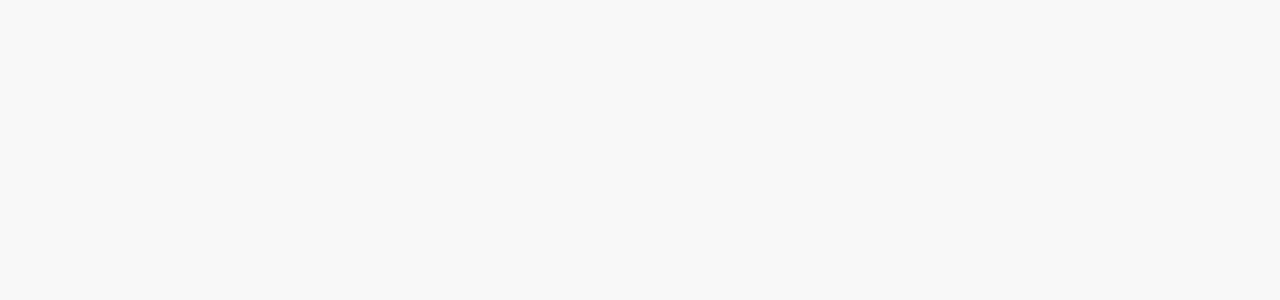
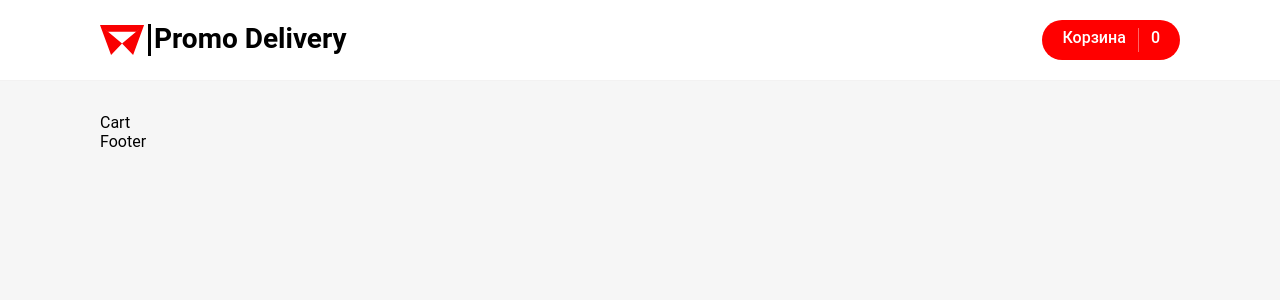
Before and after one commit to DmitrijKl/PromoProjectDiplom, a React (Vite) app: page /cart in a window 1280 px wide. Before the commit this address had no page. Shown: the top 300 px of the page. Built offline with nearby package versions, Linux system fonts and the light colour scheme.

Commit message:
Added redux-toolkit store and components for project

```diff
--- a/src/App.tsx
+++ b/src/App.tsx
@@ -2,12 +2,14 @@ import { Route, Routes } from "react-router-dom";
 import "./Scss/app.scss";
 import Mainlayot from "./layouts/Mainlayot";
 import Home from "./pages/Home/Home";
+import Cart from "./pages/Cart/Cart";
 
 const App = () => {
   return (
     <Routes>
       <Route path="/" element={<Mainlayot />}>
         <Route path="" element={<Home />} />
+        <Route path="/cart" element={<Cart />} />
       </Route>
     </Routes>
   );
--- a/src/Redux/productsSlice/productSlice.tsx
+++ b/src/Redux/productsSlice/productSlice.tsx
@@ -5,7 +5,7 @@ import axios from "axios";
 type ProductItem = {
   amount: number;
   description: string;
-  price: number;
+  price: string;
   img: string;
   category: string;
   rating: number;
@@ -18,12 +18,12 @@ export enum Status {
   ERROR = "error",
 }
 
-interface PizzaSliceState {
+interface ProductsSliceState {
   items: ProductItem[];
   status: Status;
 }
 
-const initialState: PizzaSliceState = {
+const initialState: ProductsSliceState = {
   items: [],
   status: Status.LOADING,
 };
@@ -31,7 +31,7 @@ const initialState: PizzaSliceState = {
 export const fetchProducts = createAsyncThunk(
   "pizza/fetchPizzasStatus",
   async () => {
-    const { data } = await axios.get<ProductItem[]>(
+    const { data } = await axios.get(
       `https://promodelivery-b94a3-default-rtdb.firebaseio.com/products.json`,
     );
     const loadedProducts = [];
@@ -47,6 +47,7 @@ export const fetchProducts = createAsyncThunk(
         category: data[key].category,
       });
     }
+    console.log(loadedProducts);
     return loadedProducts as ProductItem[];
   },
 );
--- a/src/Redux/store.ts
+++ b/src/Redux/store.ts
@@ -1,6 +1,12 @@
 import { configureStore } from "@reduxjs/toolkit";
 import productSlice from "./productsSlice/productSlice";
+import { useDispatch } from "react-redux";
 
 export const store = configureStore({
   reducer: { productSlice },
 });
+
+export type IRootState = ReturnType<typeof store.getState>;
+
+export type AppDispatch = typeof store.dispatch;
+export const useAppDispatch = useDispatch.withTypes<AppDispatch>();
--- a/src/components/header/Header.tsx
+++ b/src/components/header/Header.tsx
@@ -12,9 +12,11 @@ const Header = () => {
             <h2>Promo Delivery </h2>
           </div>
         </Link>
-        <div className={styles.cart}>
-          <span>0 ₽</span>
-        </div>
+        <Link to="/cart" className={styles.cartBtn}>
+          Корзина
+          <div className={styles.cartBtn__razdel}></div>
+          <div className={styles.cartBtn__amount}>0</div>
+        </Link>
       </div>
     </header>
   );
--- a/src/components/header/header.module.scss
+++ b/src/components/header/header.module.scss
@@ -13,6 +13,25 @@ header {
   justify-content: space-between;
   border-bottom: 1px solid #f3f2f2;
   background-color: #fff;
+  .cartBtn {
+    display: flex;
+    padding: 8px 20px;
+    background-color: red;
+    border-radius: 9999px;
+    color: white;
+    font-weight: 500;
+    transition: all 0.2s;
+    &:hover {
+      background-color: rgb(238, 24, 24);
+    }
+    .cartBtn__razdel {
+      background: rgb(255, 255, 255);
+      width: 1px;
+      height: 24px;
+      margin: 0px 12px;
+      opacity: 0.4;
+    }
+  }
 }
 
 .logo {
--- a/src/components/products/Products.tsx
+++ b/src/components/products/Products.tsx
@@ -1,40 +1,17 @@
-import React, { useEffect, useState } from "react";
+import { useEffect } from "react";
 import styles from "./Products.module.scss";
 import Product from "./Product";
-import axios from "axios";
-
-interface IResponse {
-  description: string;
-  price: string;
-  img: string;
-  id: string;
-  rating: number;
-  amount: number;
-}
+import { fetchProducts } from "../../Redux/productsSlice/productSlice";
+import { useAppDispatch } from "../../Redux/store";
+import type { IRootState } from "../../Redux/store";
+import { useSelector } from "react-redux";
 
 const Products = () => {
-  const [products, setProducts] = useState<IResponse[]>([]);
+  const dispatch = useAppDispatch();
+  const products = useSelector((state: IRootState) => state.productSlice.items);
 
   useEffect(() => {
-    const dataAsync = async () => {
-      const products = await axios.get(
-        "https://promodelivery-b94a3-default-rtdb.firebaseio.com/products.json",
-      );
-      const loadedMeals = [];
-
-      for (const key in products.data) {
-        loadedMeals.push({
-          id: key,
-          img: products.data[key].img,
-          description: products.data[key].description,
-          price: products.data[key].price,
-          rating: products.data[key].rating,
-          amount: products.data[key].amount,
-        });
-      }
-      setProducts(loadedMeals);
-    };
-    dataAsync();
+    dispatch(fetchProducts());
   }, []);
 
   return (
--- /dev/null
+++ b/src/pages/Cart/Cart.tsx
@@ -0,0 +1,8 @@
+import React from "react";
+import styles from "./Cart.module.scss";
+
+const Cart = () => {
+  return <div>Cart</div>;
+};
+
+export default Cart;
```
Also changed, not shown: .eslintrc.json, src/pages/Cart/Cart.module.scss (added).
